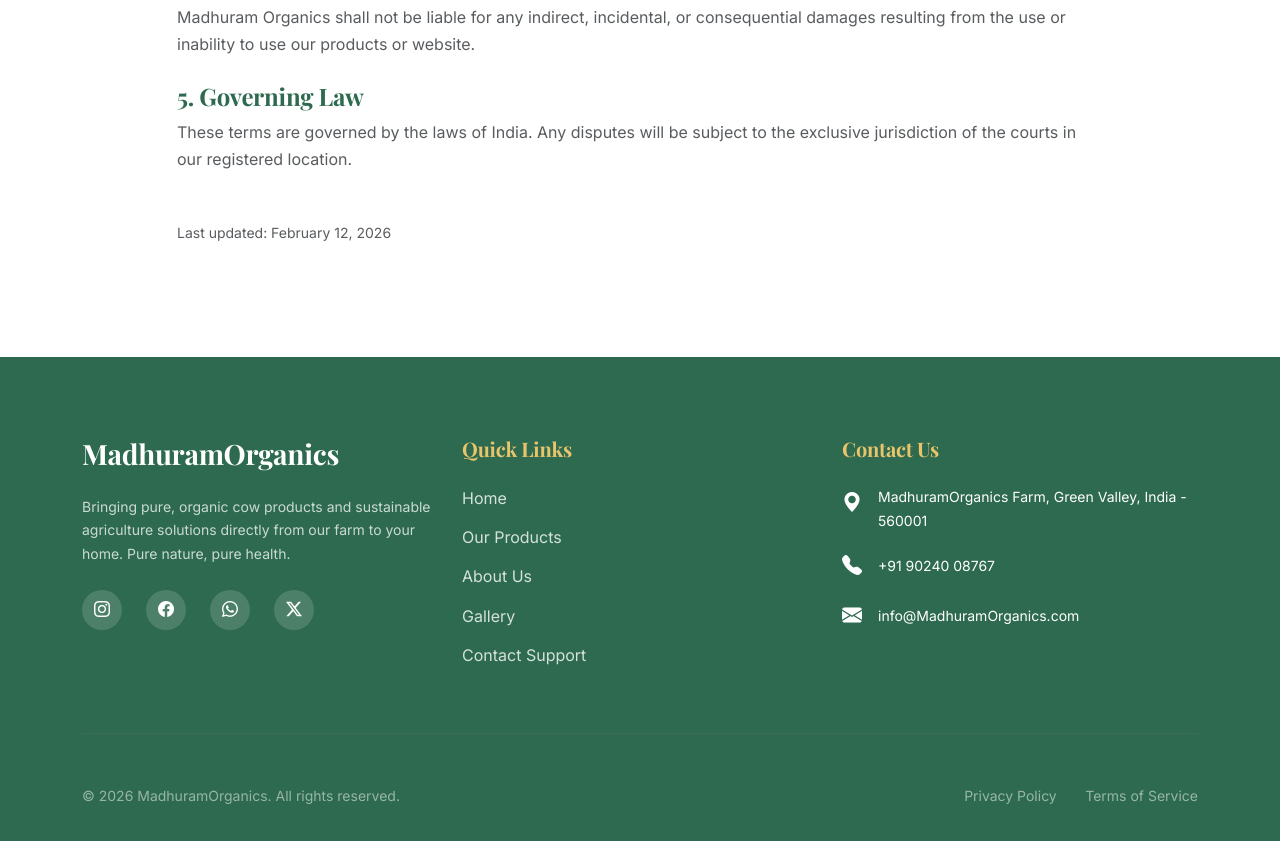
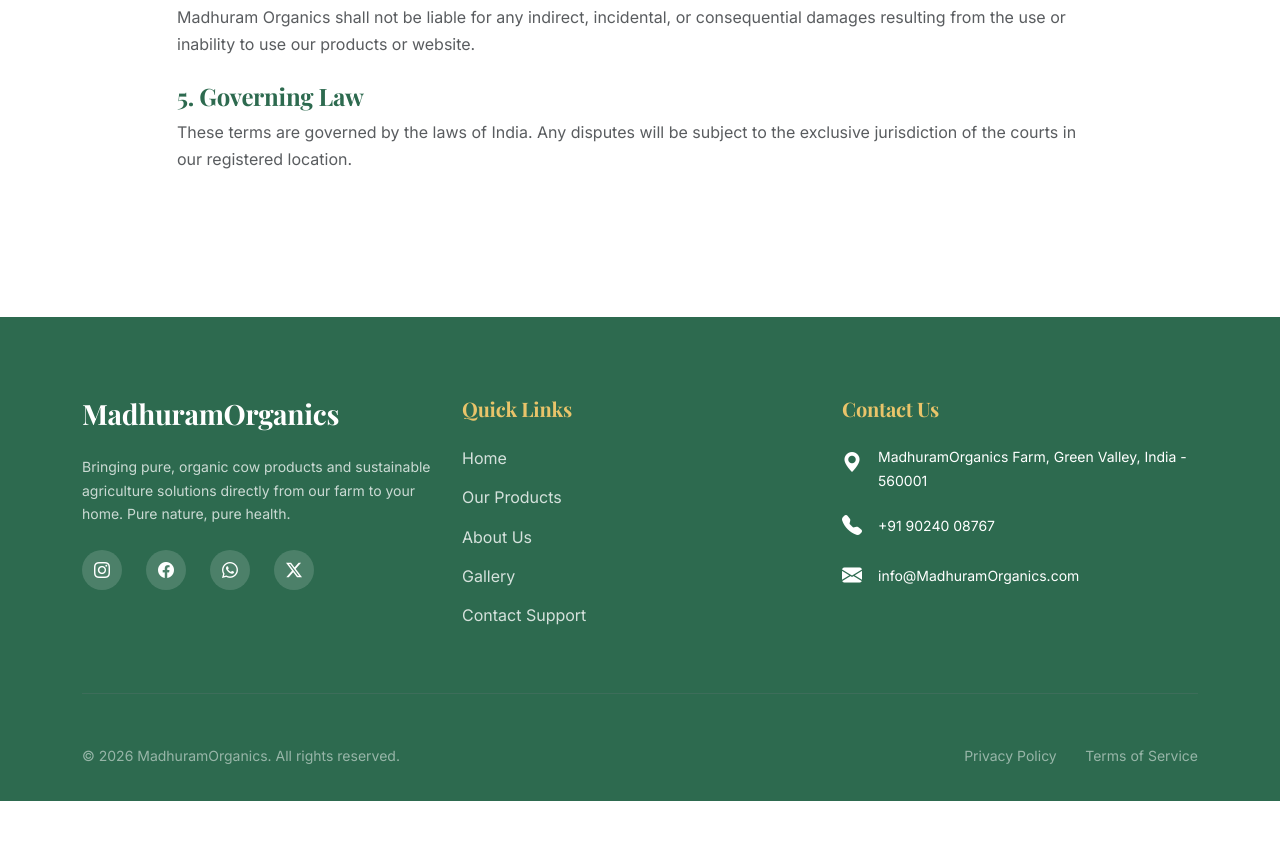
Before and after one commit to MayurChandora/MadhuramOrganics, a Django app: page /terms/ in a window 1280 px wide. Shown: the part 893-1734 px from the top of the page. After the commit the page ends 1694 px from the top, so only its background shows below. Run offline with Django 5.2, Linux system fonts and the light colour scheme.

Commit message:
legal changes

```diff
--- a/main/templates/privacy.html
+++ b/main/templates/privacy.html
@@ -57,7 +57,7 @@
                         info@MadhuramOrganics.com or visit our Contact page.</p>
                 </div>
 
-                <p class="small text-muted">Last updated: February 12, 2026</p>
+
             </div>
         </div>
     </div>
--- a/main/templates/terms.html
+++ b/main/templates/terms.html
@@ -55,7 +55,6 @@
                         the exclusive jurisdiction of the courts in our registered location.</p>
                 </div>
 
-                <p class="small text-muted">Last updated: February 12, 2026</p>
             </div>
         </div>
     </div>
```
